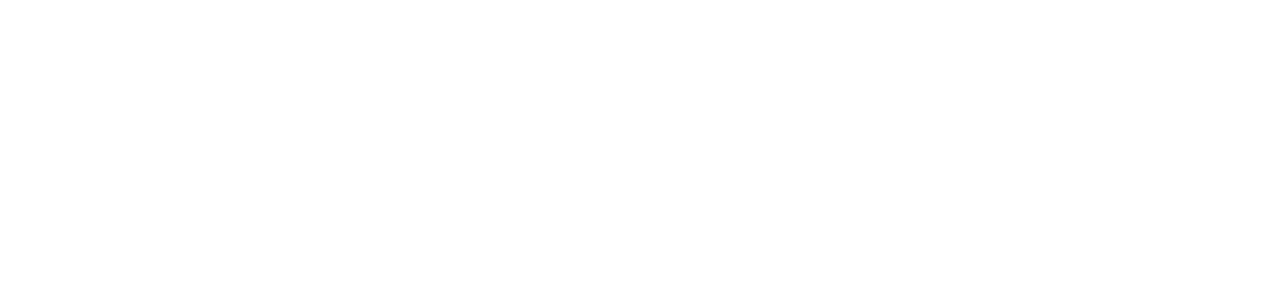
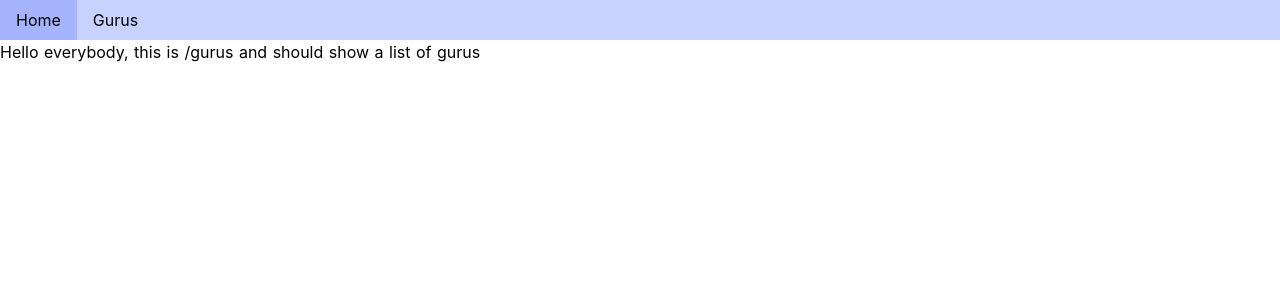
Before and after one commit to vilmaguila/enthusiastic-snapper, a Nuxt app: page /gurus in a window 1280 px wide. Before the commit this address had no page. Shown: the top 300 px of the page. Built offline with nearby package versions, Linux system fonts and the light colour scheme.

Commit message:
created nav related components + pages + layouts

```diff
--- /dev/null
+++ b/components/ui/NavBar.vue
@@ -0,0 +1,11 @@
+<template>
+  <div>
+    <slot />
+  </div>
+</template>
+
+<style lang="postcss" scoped>
+div {
+  @apply flex flex-row bg-indigo-200;
+}
+</style>
--- /dev/null
+++ b/components/ui/NavBarItem.vue
@@ -0,0 +1,11 @@
+<template>
+  <div>
+    <slot />
+  </div>
+</template>
+
+<style lang="postcss" scoped>
+div {
+  @apply px-4 py-2 hover:bg-indigo-300;
+}
+</style>
--- /dev/null
+++ b/layouts/base.vue
@@ -0,0 +1,13 @@
+<template>
+  <div>
+    <nav-bar>
+      <nav-bar-item>
+        <nuxt-link to="/"> Home </nuxt-link>
+      </nav-bar-item>
+      <nav-bar-item>
+        <nuxt-link to="/gurus"> Gurus </nuxt-link>
+      </nav-bar-item>
+    </nav-bar>
+    <Nuxt />
+  </div>
+</template>
--- a/nuxt.config.js
+++ b/nuxt.config.js
@@ -26,7 +26,12 @@
   plugins: [],
 
   // Auto import components: https://go.nuxtjs.dev/config-components
-  components: true,
+  components: [
+    {
+      path: '~/components',
+      pathPrefix: false,
+    },
+  ],
 
   // Modules for dev and build (recommended): https://go.nuxtjs.dev/config-modules
   buildModules: [
--- /dev/null
+++ b/pages/gurus.vue
@@ -0,0 +1,10 @@
+<template>
+  <h1>Hello everybody, this is /gurus and should show a list of gurus</h1>
+</template>
+
+<script>
+export default {
+  name: 'Gurus',
+  layout: 'base',
+}
+</script>
--- a/pages/index.vue
+++ b/pages/index.vue
@@ -26,7 +26,9 @@
 </template>
 
 <script>
-export default {}
+export default {
+  layout: 'base',
+}
 </script>
 
 <style>
```
